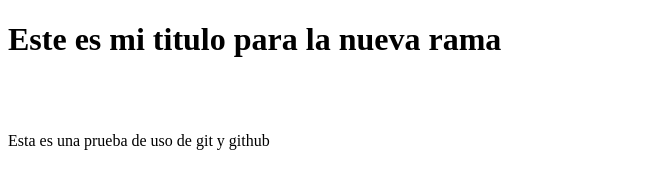
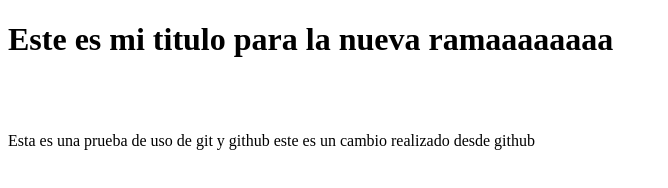
Before and after one commit to JTorres1026/RepasoPa1, a plain HTML site: page index.html in a window 1280 px wide. Shown: the whole page, without its empty margins (0-668 px from the left). Drawn offline with Linux system fonts and the light colour scheme.

Commit message:
Update index.html

```diff
--- a/index.html
+++ b/index.html
@@ -8,12 +8,14 @@
 </head>
 <body>
 
-    <h1>Este es mi titulo para la nueva rama </h1>
+    <h1>Este es mi titulo para la nueva ramaaaaaaaa </h1>
     <br>
     <br>
     <p>
        Esta es una prueba de uso de git y github
 
+        este es un cambio realizado desde github
+
     </p>
 
 </body>
```
